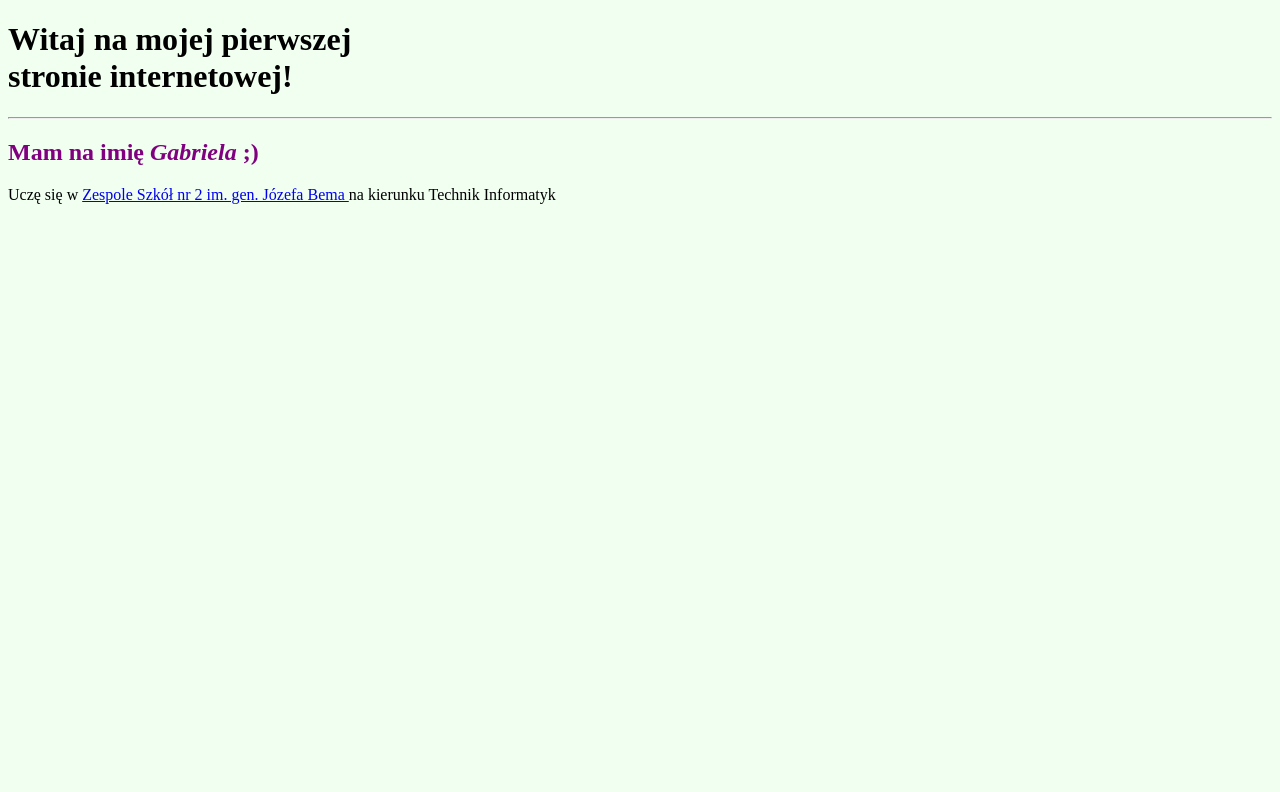
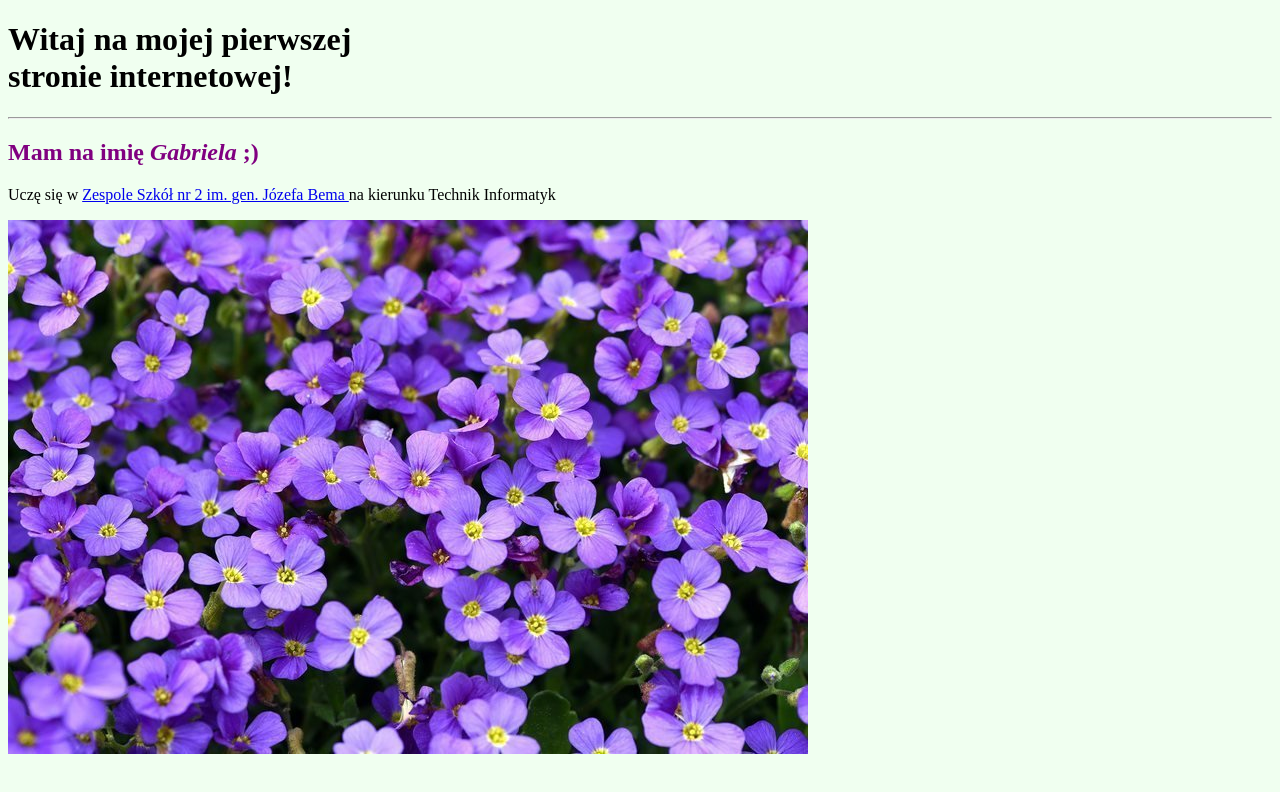
Before and after one commit to gabryycha/MOJAPIERWSZASTRONA, a plain HTML site: page index.html in a window 1280 px wide. Drawn offline with Linux system fonts and the light colour scheme.

Commit message:
Update index.html

```diff
--- a/index.html
+++ b/index.html
@@ -14,7 +14,7 @@
 <p>Uczę się w
 <a href="https://www.zsbem.pl"> Zespole Szkół nr 2 im. gen. Józefa Bema </a>
 na kierunku Technik Informatyk </p>
-
+<img src="kwiatki.jpg"> </img>
 
 
 </body>
```
